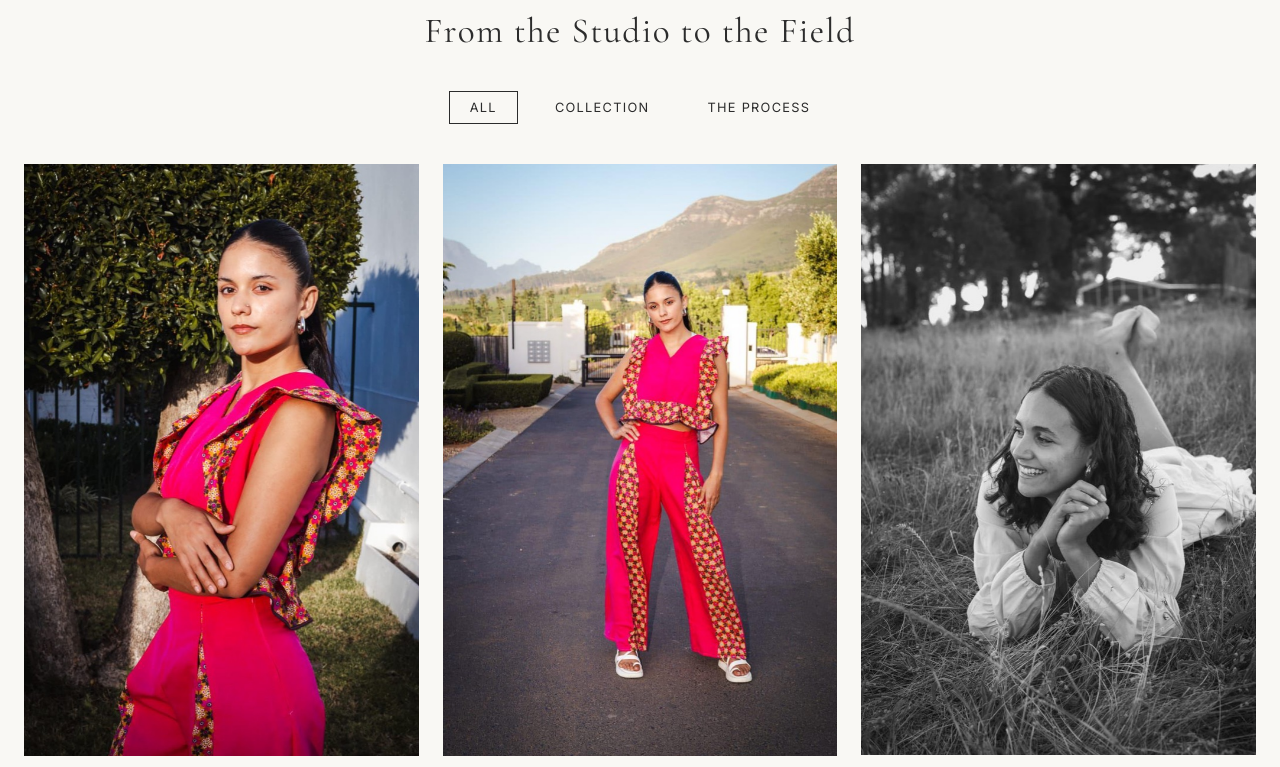
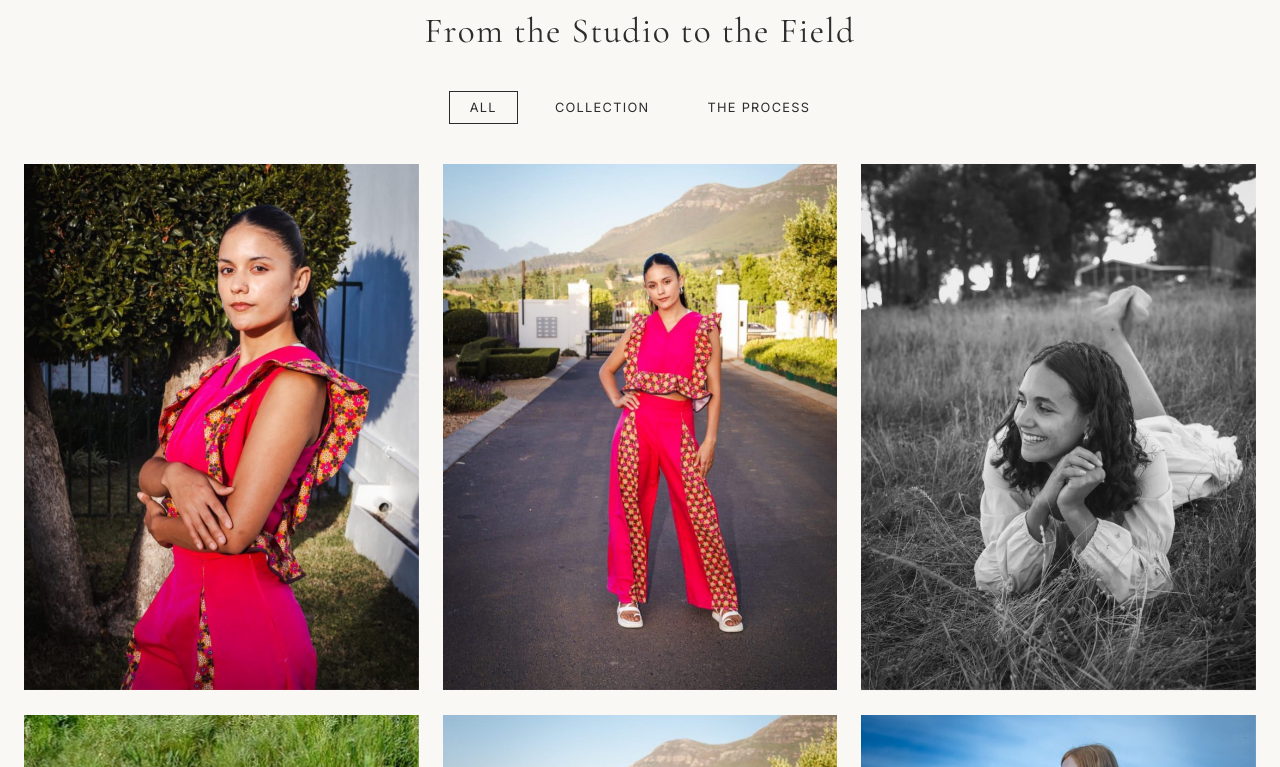
Before and after one commit to juniortimc/Nicole-Website, a website: page index.html in a window 1280 px wide. Shown: the part 897-1664 px from the top of the page. Drawn offline with nearby package versions, Linux system fonts and the light colour scheme.

Commit message:
syncing static files for GitHub Pages

```diff
--- a/css/styles.css
+++ b/css/styles.css
@@ -302,6 +302,7 @@ h1, h2, h3, h4, h5, h6 {
 .gallery-grid {
   columns: 3;
   column-gap: var(--grid-gap);
+  overflow-anchor: none;
 }
 
 .gallery-item {
@@ -309,12 +310,41 @@ h1, h2, h3, h4, h5, h6 {
   overflow: hidden;
   break-inside: avoid;
   margin-bottom: var(--grid-gap);
+  aspect-ratio: 3 / 4;
+  background-color: #E5E7EB;
+  background-image: linear-gradient(90deg, #E5E7EB 25%, #F0F1F3 50%, #E5E7EB 75%);
+  background-size: 200% 100%;
+  animation: skeleton-shimmer 1.5s ease-in-out infinite;
+}
+
+@keyframes skeleton-shimmer {
+  0% { background-position: 200% 0; }
+  100% { background-position: -200% 0; }
+}
+
+.gallery-item.is-loaded {
+  background-image: none;
+  background-color: transparent;
+  animation: none;
 }
 
 .gallery-item img {
   width: 100%;
+  height: 100%;
+  object-fit: cover;
   display: block;
   transition: transform var(--transition-hover);
+  opacity: 0;
+  transform: translateY(20px);
+}
+
+.gallery-item.is-loaded img {
+  animation: gallery-stagger-in 0.4s ease forwards;
+}
+
+@keyframes gallery-stagger-in {
+  from { opacity: 0; transform: translateY(20px); }
+  to { opacity: 1; transform: translateY(0); }
 }
 
 .gallery-item:hover img {
--- a/js/main.js
+++ b/js/main.js
@@ -176,12 +176,35 @@ if (typeof document !== 'undefined') {
         visibleCount = 0;
         if (galleryGrid) galleryGrid.innerHTML = '';
       }
+      // Save scroll position before injecting
+      var scrollY = window.scrollY;
       var end = Math.min(visibleCount + GALLERY_PAGE_SIZE, filtered.length);
       var html = '';
       for (var i = visibleCount; i < end; i++) {
         html += renderGalleryItem(filtered[i]);
       }
       if (galleryGrid) galleryGrid.innerHTML += html;
+      // Restore scroll position after injection (prevents jump)
+      if (!reset) window.scrollTo(0, scrollY);
+
+      // Staggered reveal: when each image loads, add is-loaded with a delay
+      var newItems = galleryGrid ? galleryGrid.querySelectorAll('.gallery-item:not(.is-loaded)') : [];
+      newItems.forEach(function (item, idx) {
+        var img = item.querySelector('img');
+        if (!img) return;
+        var reveal = function () {
+          setTimeout(function () {
+            item.classList.add('is-loaded');
+          }, idx * 80); // 80ms stagger between each
+        };
+        if (img.complete && img.naturalHeight > 0) {
+          reveal();
+        } else {
+          img.addEventListener('load', reveal);
+          img.addEventListener('error', reveal); // still reveal on error
+        }
+      });
+
       visibleCount = end;
       if (loadMoreBtn) {
         if (visibleCount >= filtered.length) {
--- a/package.json
+++ b/package.json
@@ -2,11 +2,15 @@
   "name": "unwritten-fashion-website",
   "version": "1.0.0",
   "private": true,
+  "homepage": "https://junioritmc.github.io/Nicole-Website/",
   "scripts": {
-    "test": "vitest --run"
+    "test": "vitest --run",
+    "build": "echo 'Static site — no build step needed'",
+    "deploy": "npx gh-pages -d ."
   },
   "devDependencies": {
     "fast-check": "^3.15.0",
+    "gh-pages": "^6.3.0",
     "jsdom": "^29.0.1",
     "vitest": "^1.6.0"
   }
--- a/vitest.config.js
+++ b/vitest.config.js
@@ -1,6 +1,7 @@
 import { defineConfig } from 'vitest/config';
 
 export default defineConfig({
+  base: '/Nicole-Website/',
   test: {
     globals: true,
     environment: 'jsdom',
```
Also changed, not shown: 1 other file.
